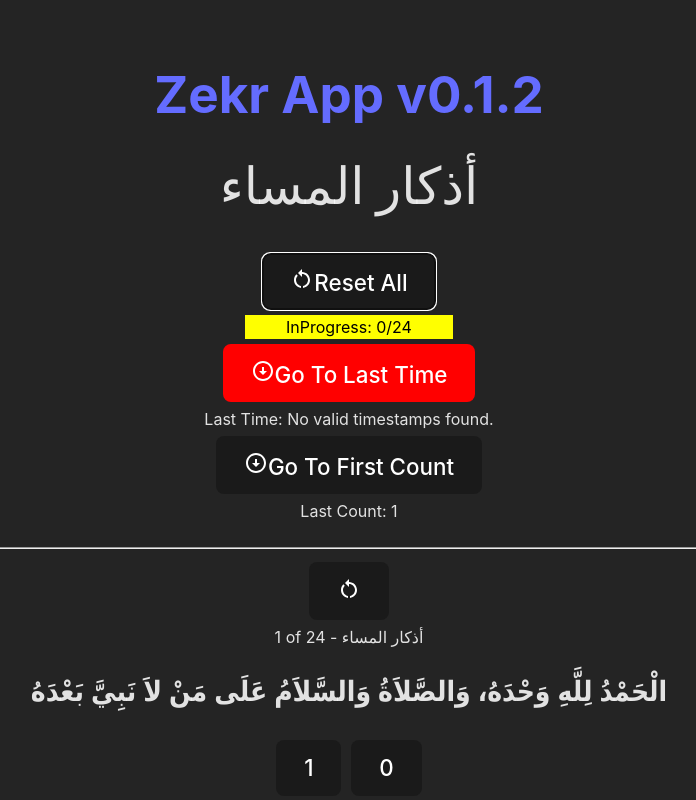
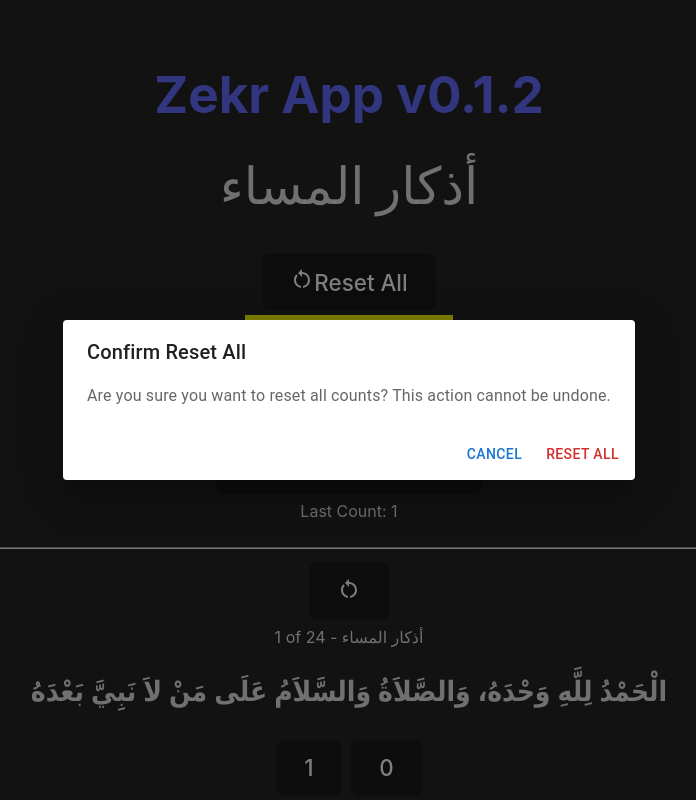
Before and after one commit to mero2online/Azkar, a React (Vite) app: page /zekr/1 in a window 1280 px wide. Both pictures are taken after a click on the button "Reset All". Shown: the top 800 px of the page, without its empty margins (291-987 px from the left). Built offline with nearby package versions, Linux system fonts and the light colour scheme.

Commit message:
ADD: added a confirmation modal before the "Reset All"

```diff
--- a/src/ZekrGUI.jsx
+++ b/src/ZekrGUI.jsx
@@ -6,10 +6,17 @@ import FingerprintIcon from '@mui/icons-material/Fingerprint';
 import ArrowCircleUpIcon from '@mui/icons-material/ArrowCircleUp';
 import ArrowCircleDownIcon from '@mui/icons-material/ArrowCircleDown';
 import { format, intervalToDuration } from 'date-fns';
+import Dialog from '@mui/material/Dialog';
+import DialogActions from '@mui/material/DialogActions';
+import DialogContent from '@mui/material/DialogContent';
+import DialogContentText from '@mui/material/DialogContentText';
+import DialogTitle from '@mui/material/DialogTitle';
+import Button from '@mui/material/Button';
 
 const ZekrGUI = ({ current, storedCounts }) => {
   const [mergedCount, setMergedCount] = useState();
   const [currentIndex, setCurrentIndex] = useState(0);
+  const [openResetDialog, setOpenResetDialog] = useState(false);
   const btnRef = useRef(0);
   const elementRefs = useRef([]);
 
@@ -17,6 +24,21 @@ const ZekrGUI = ({ current, storedCounts }) => {
     setCurrentIndex(
       (prevIndex) => (prevIndex + 1) % zekrById(current.id).length
     );
+  };
+
+  const handleResetAll = () => {
+    let myMergedCount = {};
+
+    zekrById(current.id).forEach((element, idx) => {
+      myMergedCount[idx] = {
+        count: 0,
+        counterNum: element.counter_num,
+        dateTime: '',
+      };
+    });
+
+    setMergedCount(myMergedCount);
+    setOpenResetDialog(false);
   };
 
   useEffect(() => {
@@ -164,19 +186,7 @@ const ZekrGUI = ({ current, storedCounts }) => {
       <div>
         <button
           className='MyBtn'
-          onClick={() => {
-            let myMergedCount = {};
-
-            zekrById(current.id).forEach((element, idx) => {
-              myMergedCount[idx] = {
-                count: myMergedCount?.[current.id]?.[idx].count ?? 0,
-                counterNum: element.counter_num,
-                dateTime: myMergedCount?.[current.id]?.[idx].dateTime ?? '',
-              };
-            });
-
-            setMergedCount(myMergedCount);
-          }}
+          onClick={() => setOpenResetDialog(true)}
         >
           <RestartAltIcon />
           Reset All
@@ -288,6 +298,28 @@ const ZekrGUI = ({ current, storedCounts }) => {
       >
         <ArrowCircleUpIcon />
       </button>
+
+      <Dialog
+        open={openResetDialog}
+        onClose={() => setOpenResetDialog(false)}
+        aria-labelledby='reset-dialog-title'
+        aria-describedby='reset-dialog-description'
+      >
+        <DialogTitle id='reset-dialog-title'>Confirm Reset All</DialogTitle>
+        <DialogContent>
+          <DialogContentText id='reset-dialog-description'>
+            Are you sure you want to reset all counts? This action cannot be undone.
+          </DialogContentText>
+        </DialogContent>
+        <DialogActions>
+          <Button onClick={() => setOpenResetDialog(false)} color='primary'>
+            Cancel
+          </Button>
+          <Button onClick={handleResetAll} color='error' autoFocus>
+            Reset All
+          </Button>
+        </DialogActions>
+      </Dialog>
     </>
   );
 };
```
